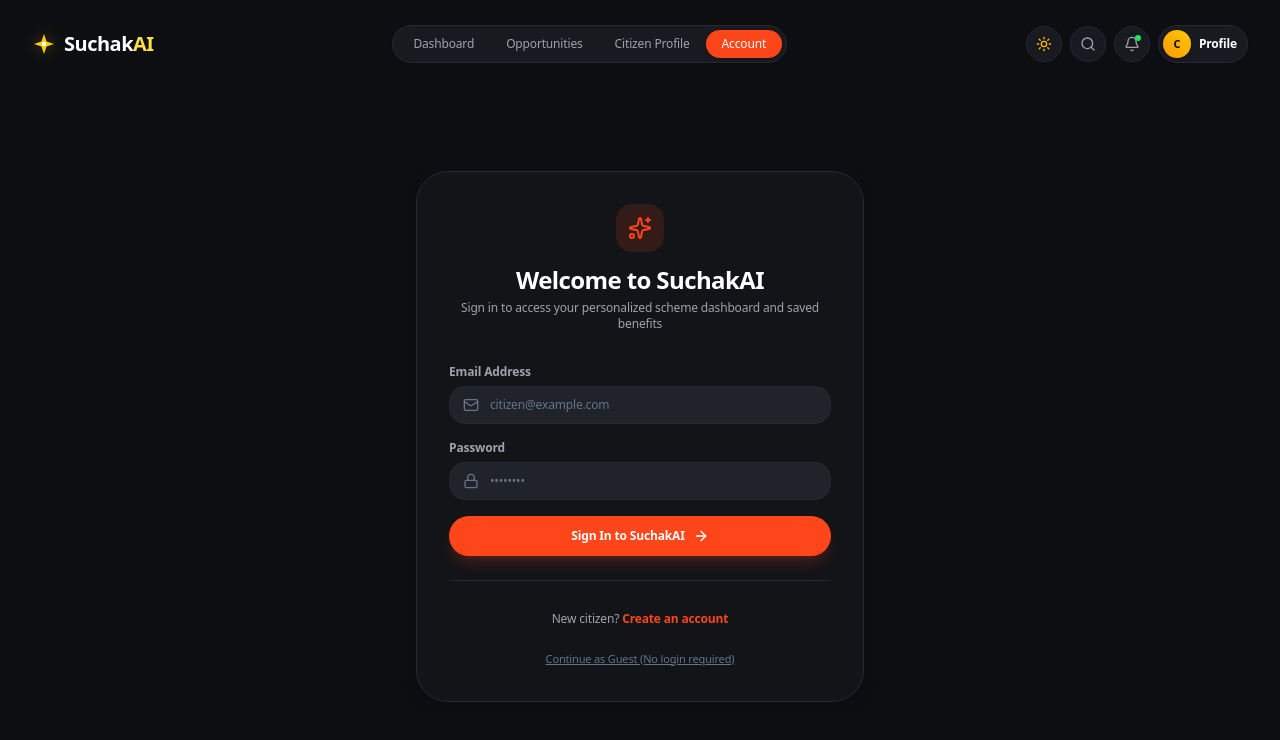
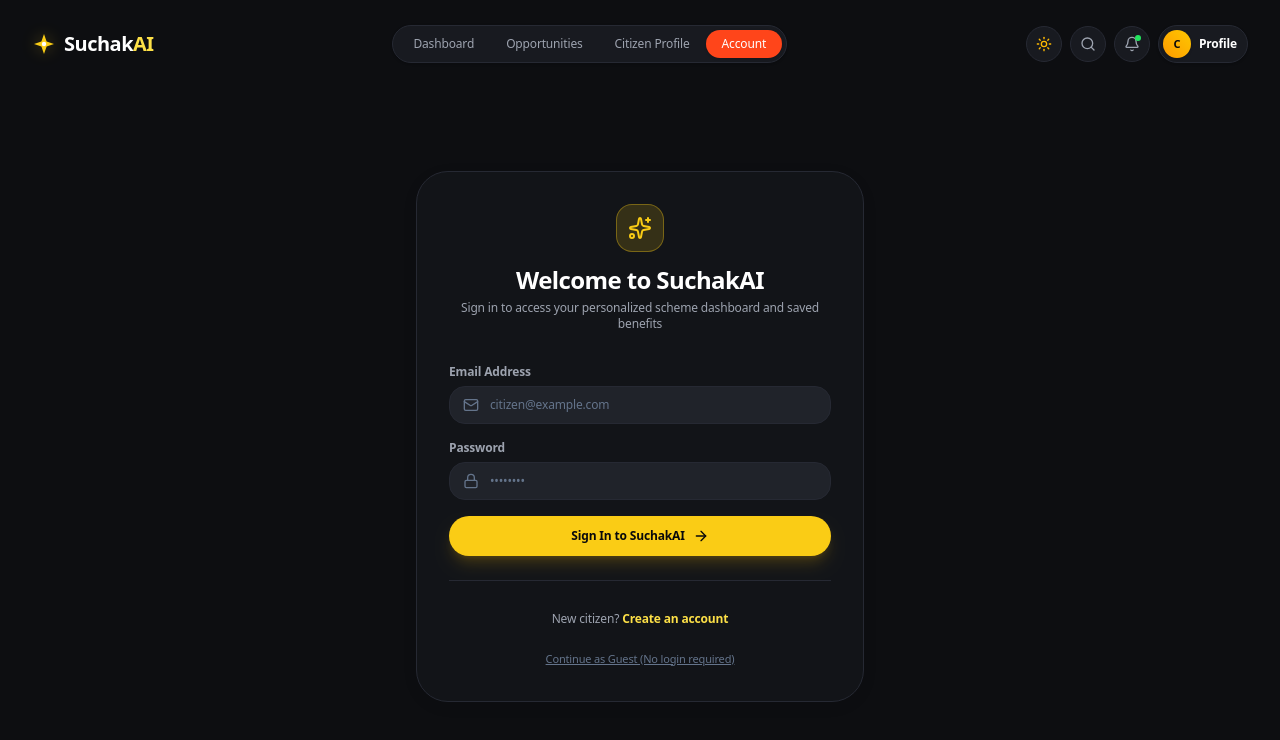
Before and after one commit to PriyanshuRaj2077/VEXITE-HACK-IN-NOVATE-SuchakAI, a Next.js app: page /auth in a window 1280 px wide. Shown: the top 740 px of the page. Built offline with nearby package versions, Linux system fonts and the light colour scheme; no server answers.

Commit message:
style: apply yellow theme tokens to auth page

```diff
--- a/app/auth/page.tsx
+++ b/app/auth/page.tsx
@@ -79,7 +79,7 @@ export default function AuthPage() {
 
           {/* Header */}
           <div className="text-center mb-8">
-            <div className="mx-auto flex h-12 w-12 items-center justify-center rounded-2xl bg-[#ff451a]/15 text-[#ff451a] mb-3">
+            <div className="mx-auto flex h-12 w-12 items-center justify-center rounded-2xl bg-[var(--accent-yellow-badge-bg)] border border-[var(--accent-yellow-badge-border)] text-[var(--accent-yellow)] mb-3">
               <Sparkles className="h-6 w-6" />
             </div>
             <h1 className="text-2xl font-extrabold text-[var(--text-primary)] tracking-tight">
@@ -118,7 +118,7 @@ export default function AuthPage() {
                   value={fullName}
                   onChange={(e) => setFullName(e.target.value)}
                   placeholder="e.g. Ramesh Kumar"
-                  className="w-full rounded-2xl bg-[var(--card-subtle)] border border-[var(--border-subtle)] px-3.5 py-2.5 text-xs text-[var(--text-primary)] placeholder-[var(--text-muted)] focus:outline-none focus:border-[#ff451a]"
+                  className="w-full rounded-2xl bg-[var(--card-subtle)] border border-[var(--border-subtle)] px-3.5 py-2.5 text-xs text-[var(--text-primary)] placeholder-[var(--text-muted)] focus:outline-none focus:border-[var(--accent-yellow)]"
                 />
               </div>
             )}
@@ -133,7 +133,7 @@ export default function AuthPage() {
                   value={email}
                   onChange={(e) => setEmail(e.target.value)}
                   placeholder="citizen@example.com"
-                  className="w-full rounded-2xl bg-[var(--card-subtle)] border border-[var(--border-subtle)] pl-10 pr-4 py-2.5 text-xs text-[var(--text-primary)] placeholder-[var(--text-muted)] focus:outline-none focus:border-[#ff451a]"
+                  className="w-full rounded-2xl bg-[var(--card-subtle)] border border-[var(--border-subtle)] pl-10 pr-4 py-2.5 text-xs text-[var(--text-primary)] placeholder-[var(--text-muted)] focus:outline-none focus:border-[var(--accent-yellow)]"
                 />
               </div>
             </div>
@@ -149,7 +149,7 @@ export default function AuthPage() {
                   onChange={(e) => setPassword(e.target.value)}
                   placeholder="••••••••"
                   minLength={6}
-                  className="w-full rounded-2xl bg-[var(--card-subtle)] border border-[var(--border-subtle)] pl-10 pr-4 py-2.5 text-xs text-[var(--text-primary)] placeholder-[var(--text-muted)] focus:outline-none focus:border-[#ff451a]"
+                  className="w-full rounded-2xl bg-[var(--card-subtle)] border border-[var(--border-subtle)] pl-10 pr-4 py-2.5 text-xs text-[var(--text-primary)] placeholder-[var(--text-muted)] focus:outline-none focus:border-[var(--accent-yellow)]"
                 />
               </div>
             </div>
@@ -157,7 +157,7 @@ export default function AuthPage() {
             <button
               type="submit"
               disabled={loading}
-              className="w-full mt-2 rounded-full bg-[#ff451a] py-3 text-xs font-bold text-white hover:brightness-110 shadow-lg shadow-[#ff451a]/20 transition-all flex items-center justify-center gap-2 disabled:opacity-50"
+              className="w-full mt-2 rounded-full bg-[var(--accent-yellow)] py-3 text-xs font-bold text-zinc-950 hover:brightness-105 shadow-lg shadow-yellow-500/20 transition-all flex items-center justify-center gap-2 disabled:opacity-50"
             >
               {loading ? (
                 <>
@@ -185,9 +185,9 @@ export default function AuthPage() {
               className="text-xs text-[var(--text-secondary)] hover:text-[var(--text-primary)] transition-colors"
             >
               {isSignUp ? (
-                <>Already have an account? <strong className="text-[#ff451a] font-semibold">Sign In</strong></>
+                <>Already have an account? <strong className="text-[var(--accent-yellow-text)] font-semibold">Sign In</strong></>
               ) : (
-                <>New citizen? <strong className="text-[#ff451a] font-semibold">Create an account</strong></>
+                <>New citizen? <strong className="text-[var(--accent-yellow-text)] font-semibold">Create an account</strong></>
               )}
             </button>
           </div>
```
